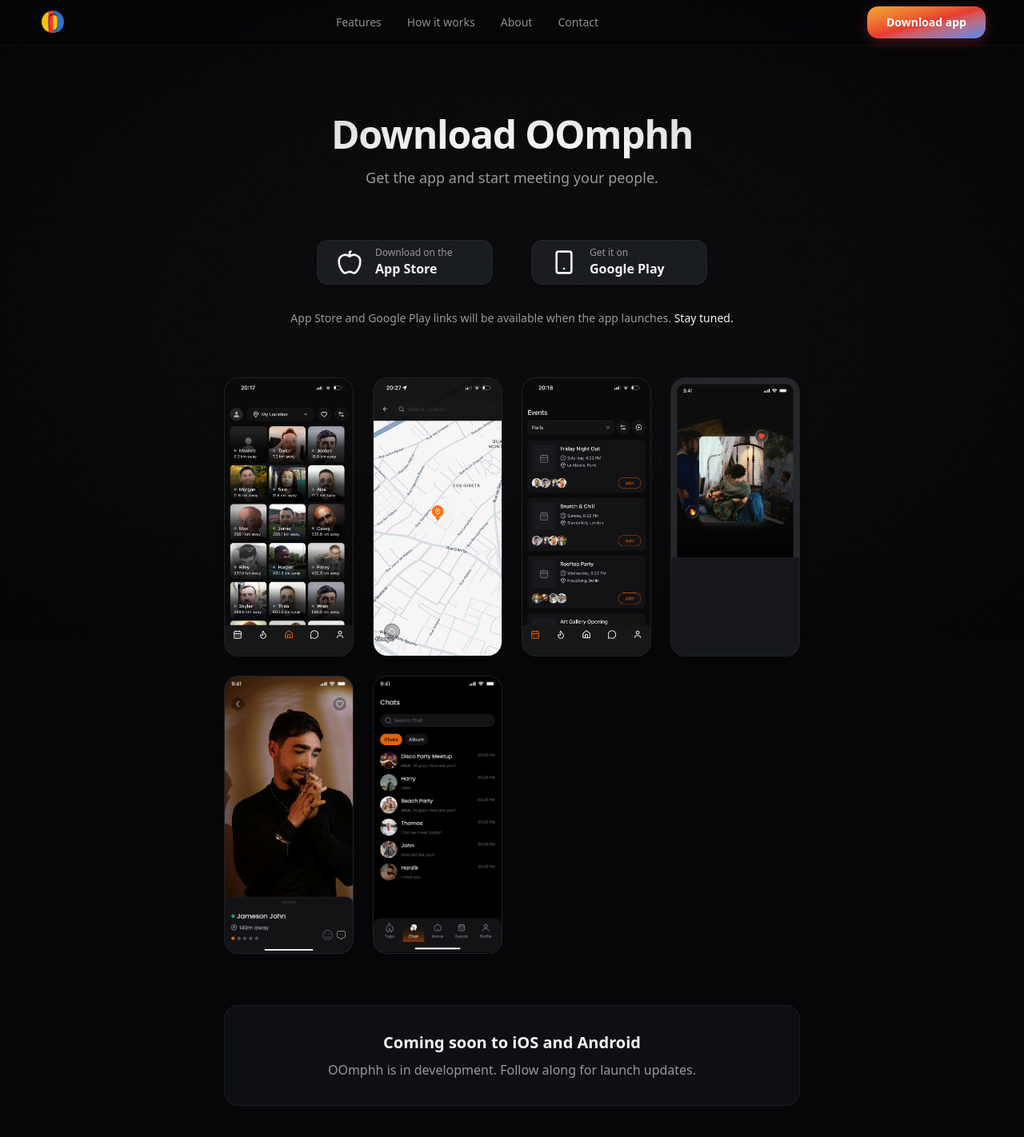
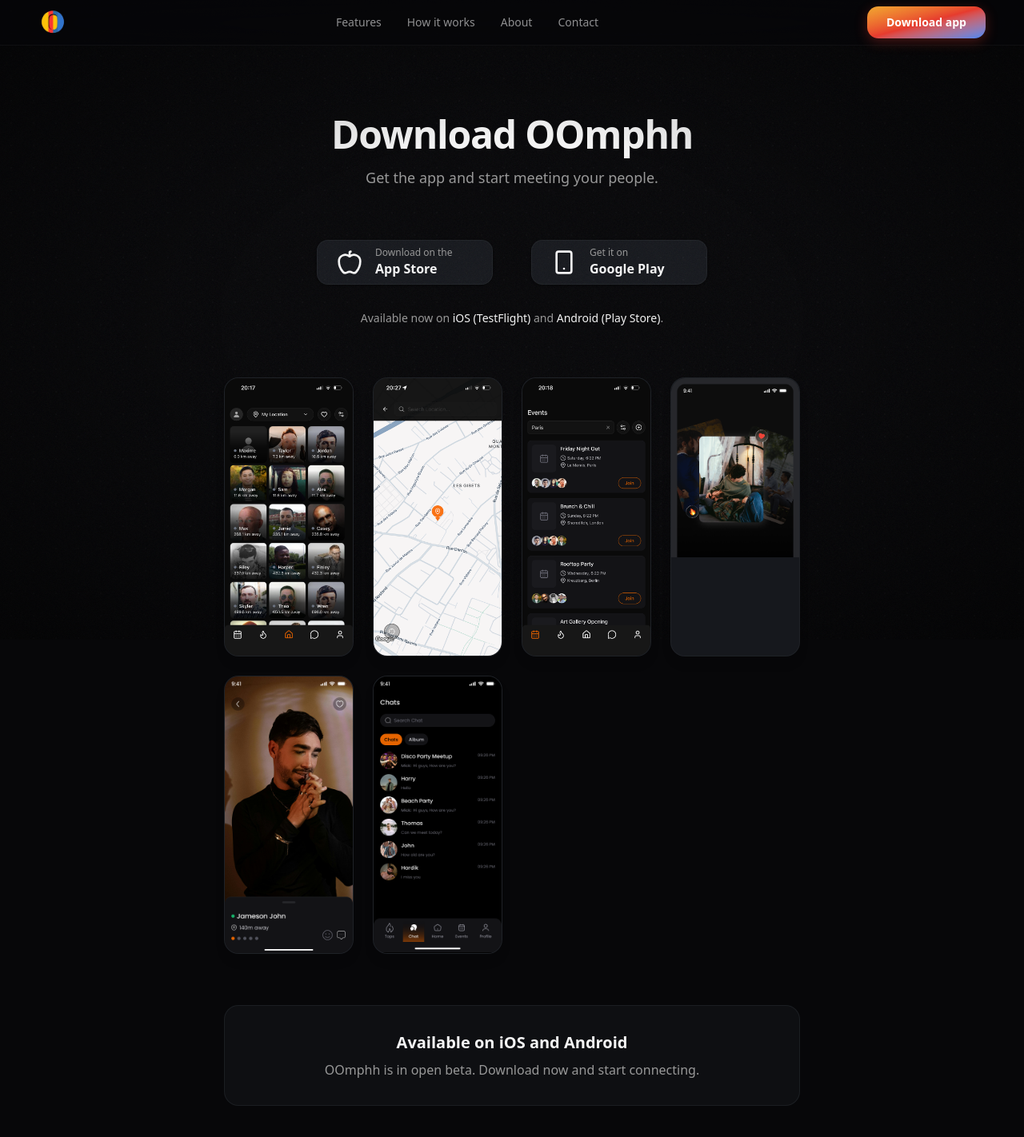
Before and after one commit to NativeSquare/Oomphh, a Next.js app in the folder apps/web/: page / in a window 1280 px wide. Shown: the top 1422 px of the page at 80% size. Built offline with nearby package versions, Linux system fonts and the light colour scheme; no server answers; what @convex-dev/auth would draw is missing.

Commit message:
feat: website links to stores

```diff
--- a/apps/web/src/app/(marketing)/download/page.tsx
+++ b/apps/web/src/app/(marketing)/download/page.tsx
@@ -28,7 +28,7 @@
 
           <div className="mt-16 flex flex-col items-center gap-8 sm:flex-row sm:justify-center sm:gap-12">
             <a
-              href="https://apps.apple.com/app/oomphh"
+              href="https://testflight.apple.com/join/p2vKqRSg"
               target="_blank"
               rel="noopener noreferrer"
               className="group flex h-14 w-full max-w-[260px] items-center gap-4 rounded-xl border border-border/60 bg-card px-6 shadow-sm transition-all hover:border-primary/30 hover:shadow-lg hover:shadow-primary/5 sm:w-auto sm:min-w-[220px]"
@@ -44,7 +44,7 @@
               </div>
             </a>
             <a
-              href="https://play.google.com/store/apps/details?id=com.oomphh.app"
+              href="https://play.google.com/apps/testing/com.oomphh.mobile"
               target="_blank"
               rel="noopener noreferrer"
               className="group flex h-14 w-full max-w-[260px] items-center gap-4 rounded-xl border border-border/60 bg-card px-6 shadow-sm transition-all hover:border-primary/30 hover:shadow-lg hover:shadow-primary/5 sm:w-auto sm:min-w-[220px]"
@@ -62,9 +62,9 @@
           </div>
 
           <p className="mt-8 text-center text-sm text-muted-foreground">
-            App Store and Google Play links will be available when the
-            app launches.{" "}
-            <span className="text-foreground">Stay tuned.</span>
+            Available now on{" "}
+            <span className="text-foreground">iOS (TestFlight)</span> and{" "}
+            <span className="text-foreground">Android (Play Store)</span>.
           </p>
 
           <div className="mt-16 grid grid-cols-2 justify-items-center gap-4 sm:grid-cols-3 sm:gap-6 lg:grid-cols-4">
@@ -93,10 +93,10 @@
 
           <div className="mt-16 rounded-2xl border border-border/60 bg-card/50 p-8 text-center">
             <h2 className="text-xl font-semibold text-foreground">
-              Coming soon to iOS and Android
+              Available on iOS and Android
             </h2>
             <p className="mt-2 text-muted-foreground">
-              OOmphh is in development. Follow along for launch updates.
+              OOmphh is in open beta. Download now and start connecting.
             </p>
           </div>
         </div>
--- a/apps/web/src/app/(marketing)/home/page.tsx
+++ b/apps/web/src/app/(marketing)/home/page.tsx
@@ -2135,7 +2135,7 @@
             />
             <FAQItem
               question="When does OOmphh launch?"
-              answer="We're in open beta right now! Download OOmphh on TestFlight and start connecting — early adopters get premium features for free."
+              answer="We're in open beta right now! Download OOmphh on iOS (TestFlight) or Android (Play Store) and start connecting — early adopters get premium features for free."
             />
             <FAQItem
               question="Is OOmphh free to use?"
@@ -2224,7 +2224,7 @@
                 fontWeight: 300,
               }}
             >
-              Available now on iOS via TestFlight.
+              Available now on iOS and Android.
             </p>
           </div>
         </div>
--- a/apps/web/src/app/(marketing)/page.tsx
+++ b/apps/web/src/app/(marketing)/page.tsx
@@ -28,7 +28,7 @@
 
           <div className="mt-16 flex flex-col items-center gap-8 sm:flex-row sm:justify-center sm:gap-12">
             <a
-              href="https://apps.apple.com/app/oomphh"
+              href="https://testflight.apple.com/join/p2vKqRSg"
               target="_blank"
               rel="noopener noreferrer"
               className="group flex h-14 w-full max-w-[260px] items-center gap-4 rounded-xl border border-border/60 bg-card px-6 shadow-sm transition-all hover:border-primary/30 hover:shadow-lg hover:shadow-primary/5 sm:w-auto sm:min-w-[220px]"
@@ -44,7 +44,7 @@
               </div>
             </a>
             <a
-              href="https://play.google.com/store/apps/details?id=com.oomphh.app"
+              href="https://play.google.com/apps/testing/com.oomphh.mobile"
               target="_blank"
               rel="noopener noreferrer"
               className="group flex h-14 w-full max-w-[260px] items-center gap-4 rounded-xl border border-border/60 bg-card px-6 shadow-sm transition-all hover:border-primary/30 hover:shadow-lg hover:shadow-primary/5 sm:w-auto sm:min-w-[220px]"
@@ -62,9 +62,9 @@
           </div>
 
           <p className="mt-8 text-center text-sm text-muted-foreground">
-            App Store and Google Play links will be available when the
-            app launches.{" "}
-            <span className="text-foreground">Stay tuned.</span>
+            Available now on{" "}
+            <span className="text-foreground">iOS (TestFlight)</span> and{" "}
+            <span className="text-foreground">Android (Play Store)</span>.
           </p>
 
           <div className="mt-16 grid grid-cols-2 justify-items-center gap-4 sm:grid-cols-3 sm:gap-6 lg:grid-cols-4">
@@ -93,10 +93,10 @@
 
           <div className="mt-16 rounded-2xl border border-border/60 bg-card/50 p-8 text-center">
             <h2 className="text-xl font-semibold text-foreground">
-              Coming soon to iOS and Android
+              Available on iOS and Android
             </h2>
             <p className="mt-2 text-muted-foreground">
-              OOmphh is in development. Follow along for launch updates.
+              OOmphh is in open beta. Download now and start connecting.
             </p>
           </div>
         </div>
```
